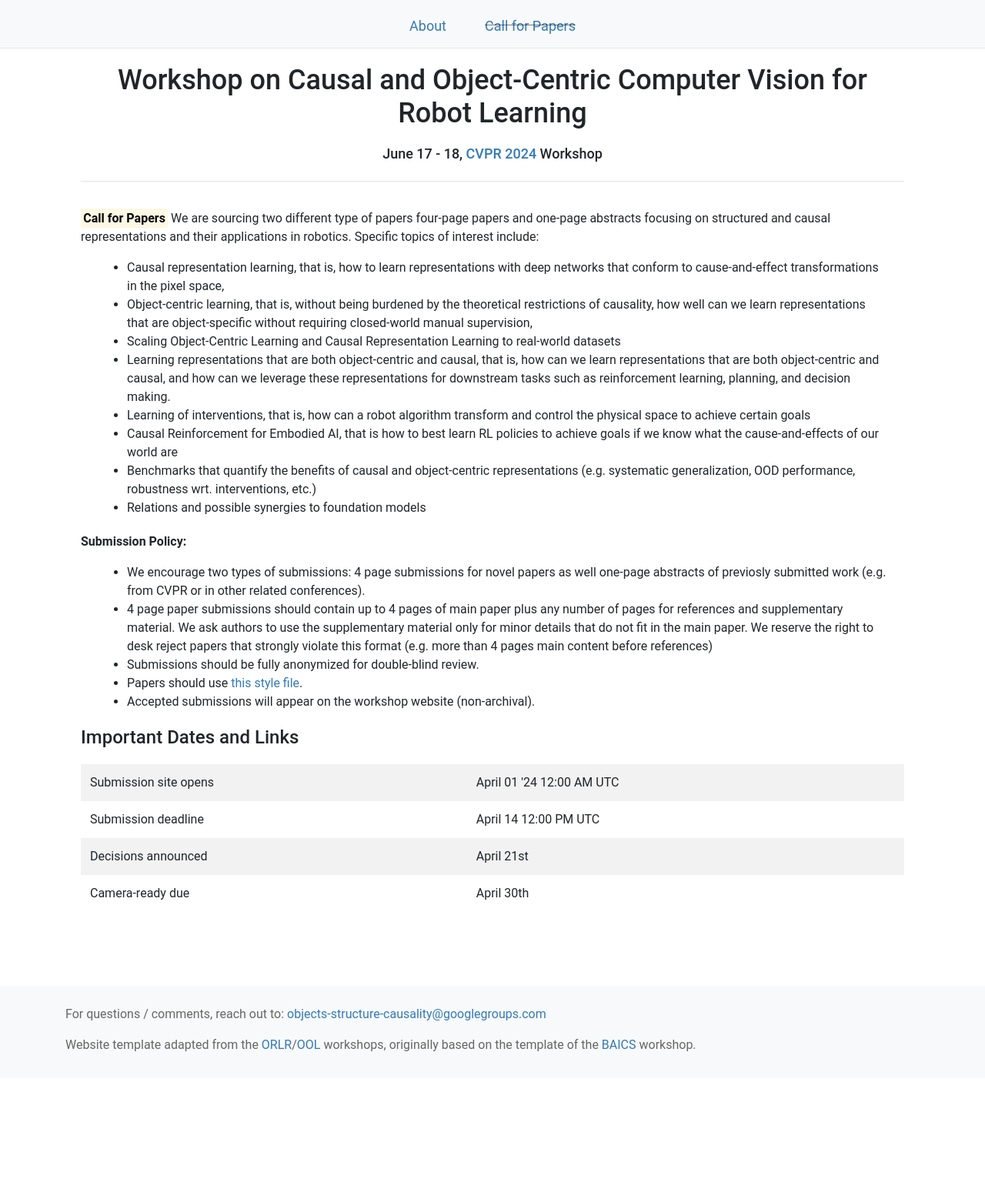
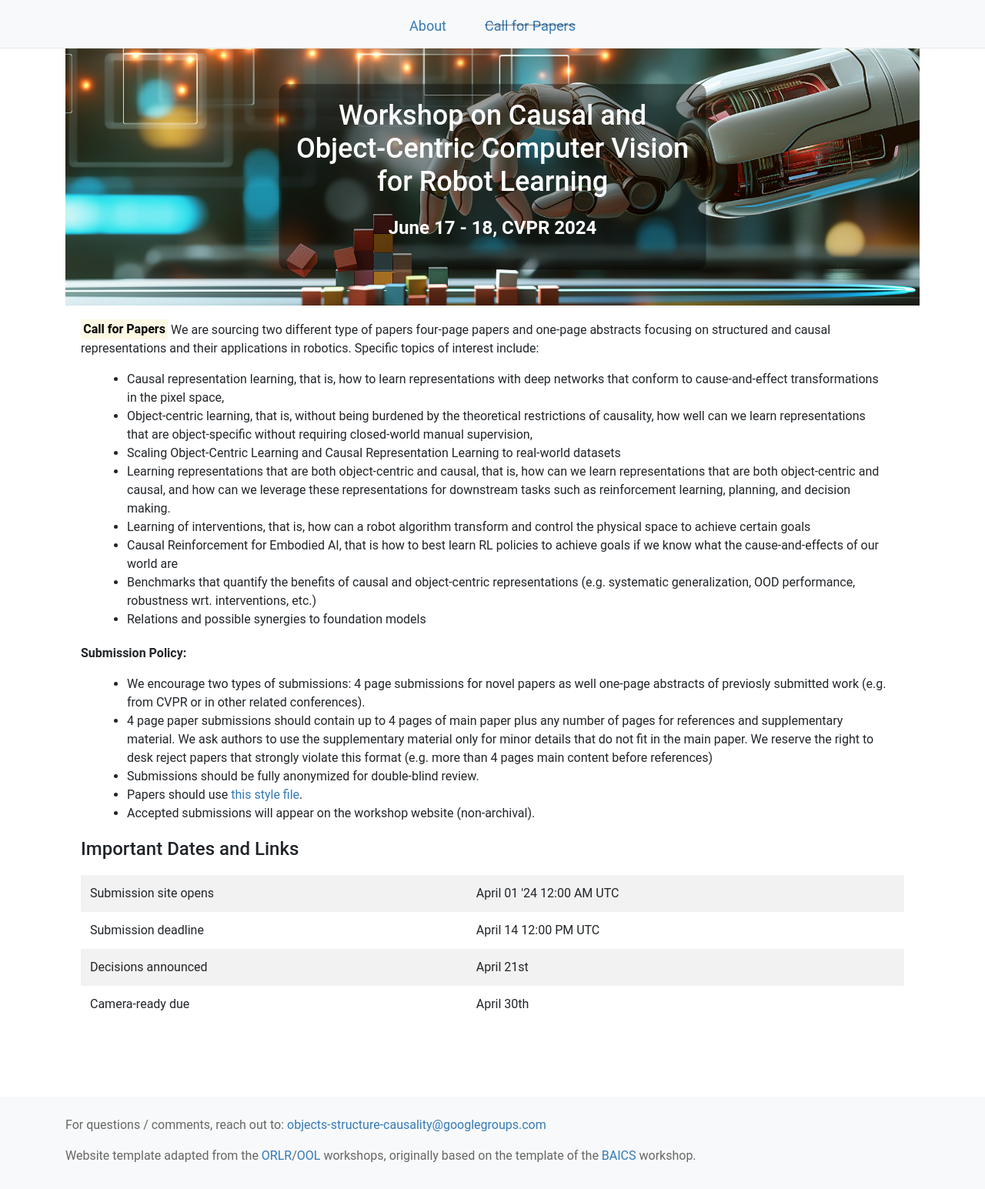
Before and after one commit to corrworkshop/corrworkshop.github.io, a Jekyll site: the page built from submit.html, in a window 1280 px wide. Shown: the whole page at 77% size. Built offline with Jekyll 4.4.1, drawn with Linux system fonts in a browser that asks for light colours; nearby versions of some CDN libraries; before the commit the page ends 1401 px from its top, so only the background shows below that.

Commit message:
Add banner

```diff
--- a/_layouts/default.html
+++ b/_layouts/default.html
@@ -63,16 +63,15 @@
   <div class="container" id="content">
 
     <div class="page-content">
-
+<!--
       <div class="row justify-content-center">
         <h1 class="text-center">Workshop on Causal and Object-Centric Computer Vision for Robot Learning</h1>
         <div class="break"></div>
         <h4 class="text-center">June 17 - 18, <a href="https://iclr.cc/">CVPR 2024</a> Workshop</h4>
         <div class="break"></div>
-        <!--<h4 class="text-center"><a href="https://neurips.cc/virtual/2020/protected/workshop_16147.html#video">Join via the livestream &#127909;</a> · <a href="https://neurips2020.rocket.chat/channel/object-representations-for-learning-and-reasoning-99">RocketChat</a> · <a href="https://twitter.com/ORLR_Workshop" target="_blank">@ORLR_Workshop</a> · <a href="https://twitter.com/hashtag/ORLR2020" target="_blank">#ORLR2020</a> · <a href="https://forms.gle/cWJCQrynXZCXYhzN7" target="_blank">Join our community Slack!</a></h4>-->
         <hr>
 
-      </div> <!-- row -->
+      </div>  -->
 
       {{ content }}
 
--- a/css/style.css
+++ b/css/style.css
@@ -249,3 +249,37 @@ table .time {
     text-align: center;
   }
 }
+
+.banner {
+  position: relative;
+  text-align: center;
+}
+
+.banner-img {
+  width: 100%;
+  display: block; /* Ensures the image covers the full area */
+}
+
+.banner-text {
+  position: absolute;
+  top: 50%;
+  left: 50%;
+  transform: translate(-50%, -50%);
+  background: rgba(0, 0, 0, 0.4); /* Adds a dark background to the text */
+  color: #FFFFFF; /* Ensuring text is white */
+  padding: 20px;
+  border-radius: 10px; /* Optional: adds rounded corners to the text background */
+  font-size: 1.5em; /* Adjust based on your design */
+  font-weight: bold; /* Makes the font bolder */
+  /* text-shadow: 2px 2px 4px rgba(0,0,0,0.5); Adds a shadow to the text */
+  max-width: 80%; /* Ensures text block doesn't span the full width of the image */
+  box-sizing: border-box;
+}
+
+.banner-text h1,
+.banner-text h2,
+.banner-text h3 {
+  color: #FFFFFF; /* Ensuring text is white */
+  margin-bottom: 20px; /* Keep or adjust as needed */
+  font-family: Roboto, sans-serif; /* Ensure consistency if needed, or remove if not */
+}
--- a/papers.html
+++ b/papers.html
@@ -5,7 +5,7 @@ layout: default
 <div id="program">
 
 <div class="row">
-  <p>Accepted papers (along with reviews) are hosted on the <a href="https://openreview.net/group?id=ICLR.cc/2022/Workshop/OSC">OSC Workshop OpenReview page</a>.</p>
+  <p>Accepted papers (along with reviews) are hosted on the <a href="https://openreview.net/group?id=ICLR.cc/2022/Workshop/OSC">CORR Workshop OpenReview page</a>.</p>
 <p>
      All accepted papers will be presented as posters during the poster session.</a>
 </p>
--- a/submit.html
+++ b/submit.html
@@ -1,7 +1,13 @@
 ---
 layout: default
 ---
-
+<div class="banner">
+  <img src="images/banner.jpg" alt="Causal and Object-Centric Computer Vision for Robot Learning" class="banner-img">
+  <div class="banner-text">
+    <h1>Workshop on Causal and Object-Centric Computer Vision for Robot Learning</h1>
+    <p>June 17 - 18, CVPR 2024</p>
+  </div>
+</div>
 <div class="row">
   <p><b><mark>Call for Papers</mark></b>
     We are sourcing two different type of papers four-page papers and one-page abstracts focusing on structured and causal representations and their applications in robotics. Specific topics of interest include:
```
Also changed, not shown: index.html (+14 -5 lines), images/banner.jpg (added).
